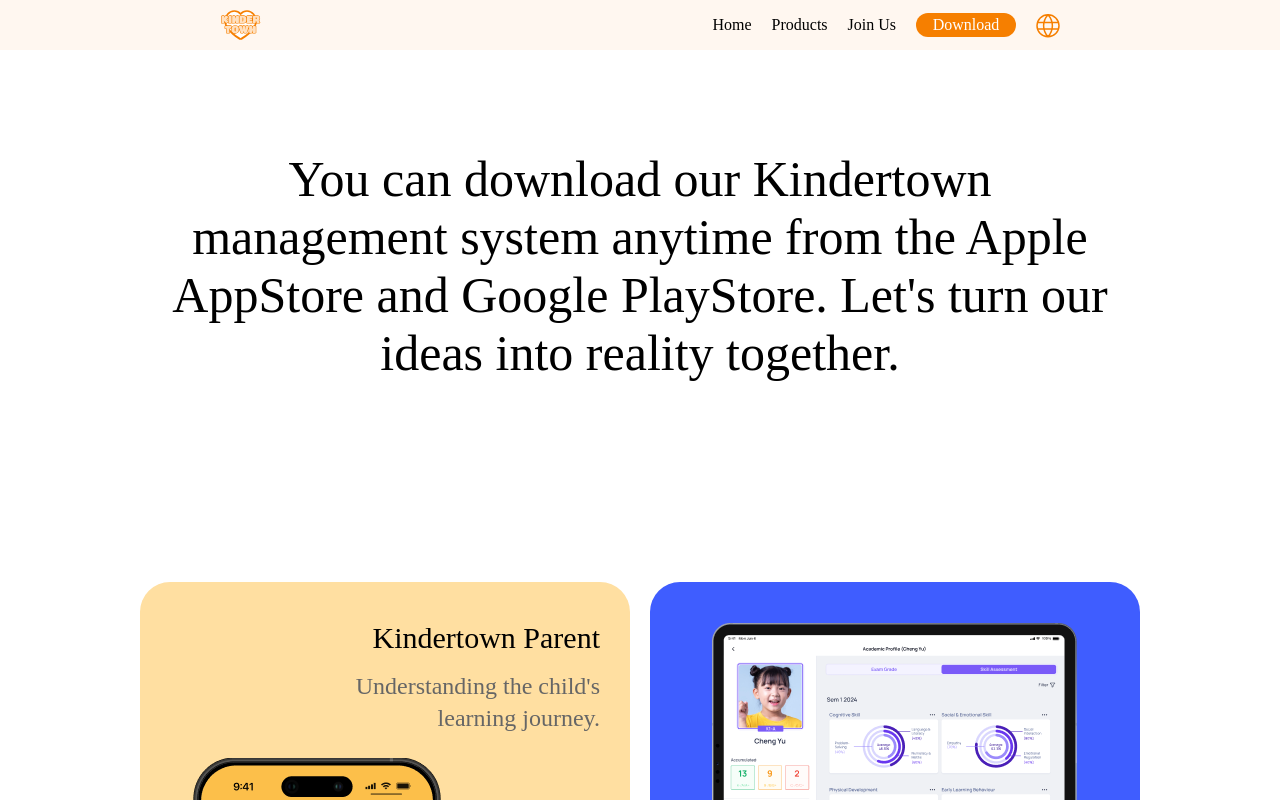
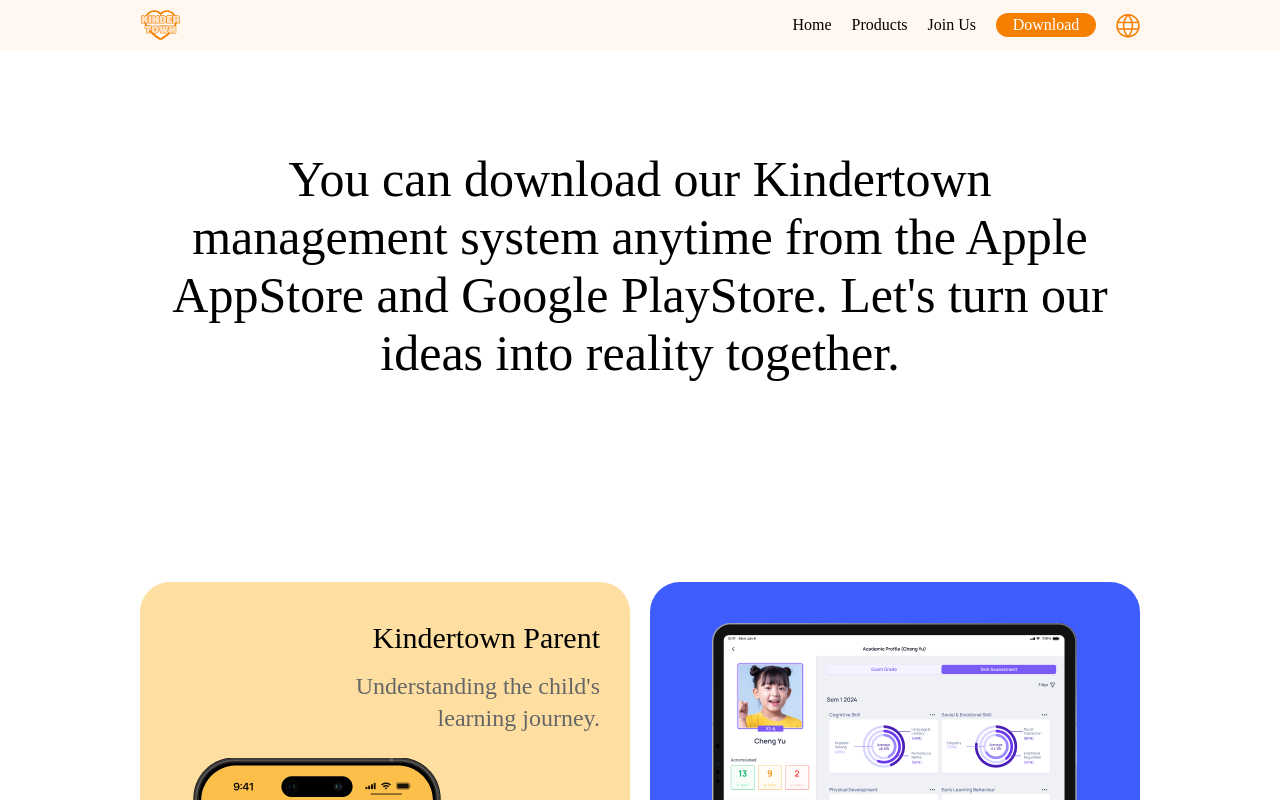
Before and after one commit to quantumexchange8/kindertown-landing, a React (Create React App) app: page /download in a window 1280 px wide. Shown: the top 800 px of the page. Built offline with nearby package versions, Linux system fonts and the light colour scheme; a web font is replaced by a local one.

Commit message:
fix : navbar padding

```diff
--- a/src/components/Navbar.jsx
+++ b/src/components/Navbar.jsx
@@ -113,7 +113,7 @@ const Navbar = () => {
 
   return (
     <div className="w-full flex flex-col fixed top-0  z-40 justify-center items-center">
-      <div className="bg-[#fff7efe6] w-full flex justify-center h-[50px] px-5 md:px-[220px]">
+      <div className="bg-[#fff7efe6] w-full flex justify-center h-[50px] px-5 md:px-0">
         <div className="w-full md:w-[1000px] flex items-center justify-between">
           <div className="flex flex-col">
             <img src={logo} alt="Logo" />
```
